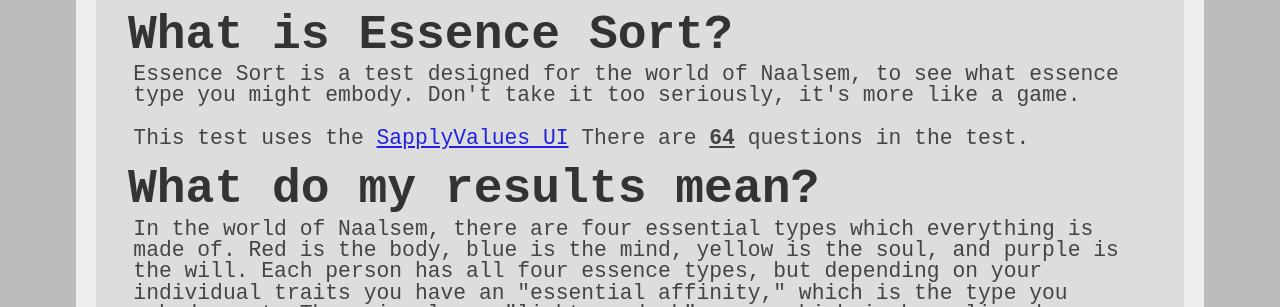
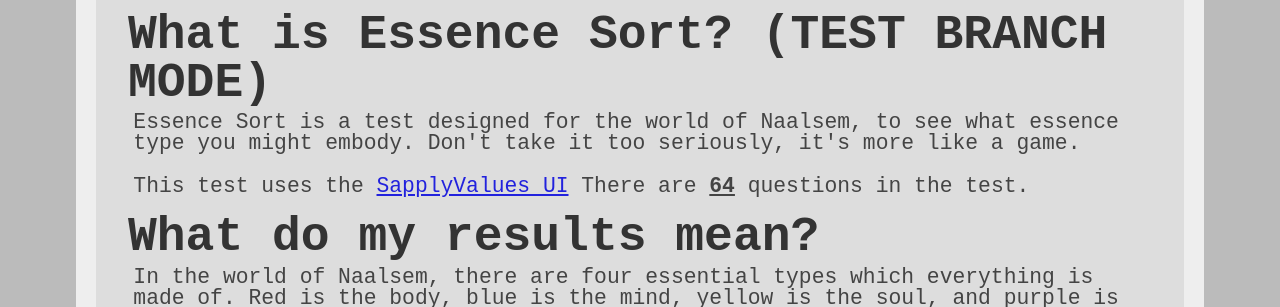
Before and after one commit to IdeoLogs/ideologs.github.io, a plain HTML site: page index.html in a window 1280 px wide. Shown: the part 796-1103 px from the top of the page. Drawn offline with Linux system fonts and the light colour scheme.

Commit message:
Add files via upload

```diff
--- a/index.html
+++ b/index.html
@@ -27,7 +27,7 @@
     <img src="" id="banner">
     <button class="button" onclick="location.href='instructions.html';">Click here to start!</button>
 
-    <h2>What is Essence Sort?</h2>
+    <h2>What is Essence Sort? (TEST BRANCH MODE)</h2>
         <p>Essence Sort is a test designed for the world of Naalsem, to see what essence type you might embody. Don't take it too seriously, it's more like a game. <br><br>
         This test uses the <a href="https://sapplyvalues.github.io/">SapplyValues UI</a>
         There are <b><u><span id="numOfQuestions"></span></u></b> questions in the test.</p>
```
